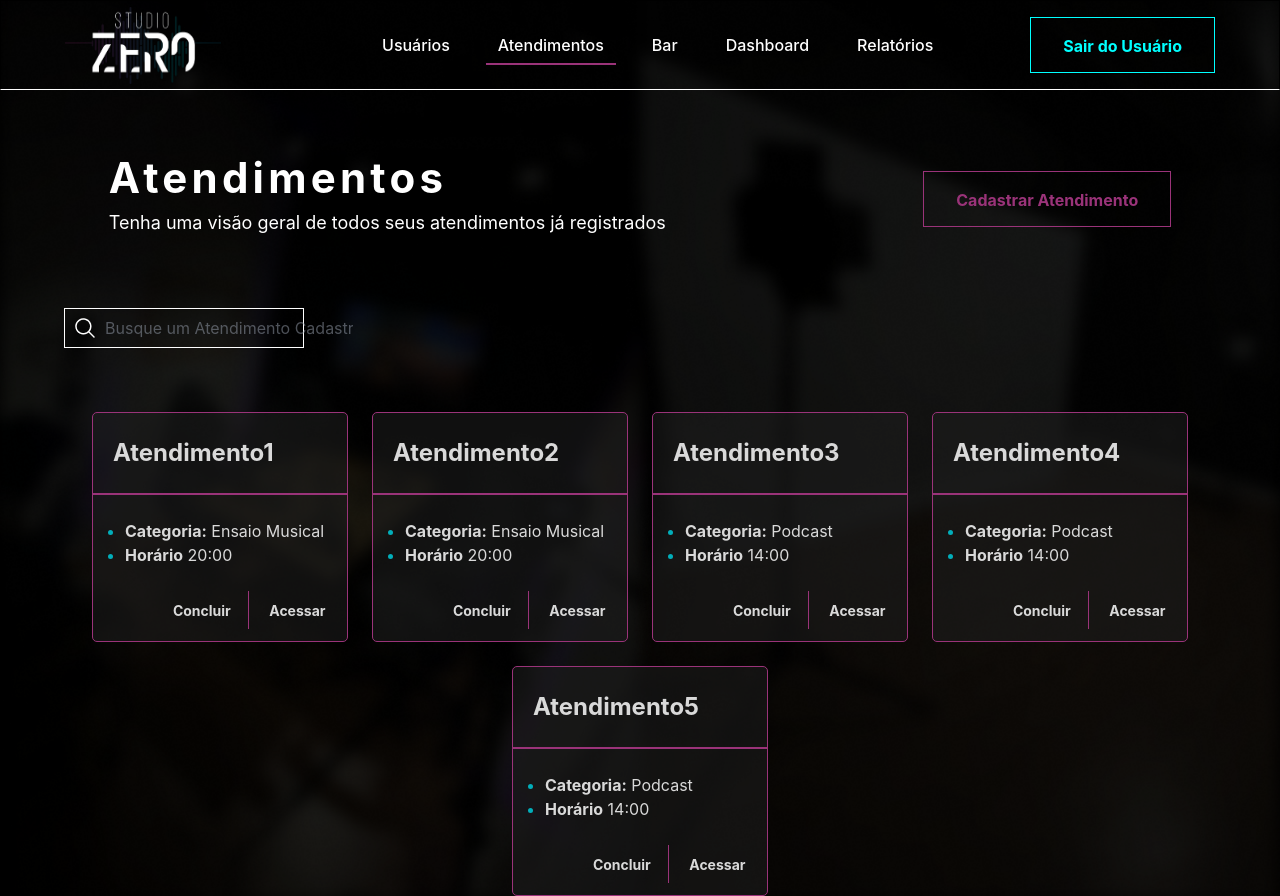
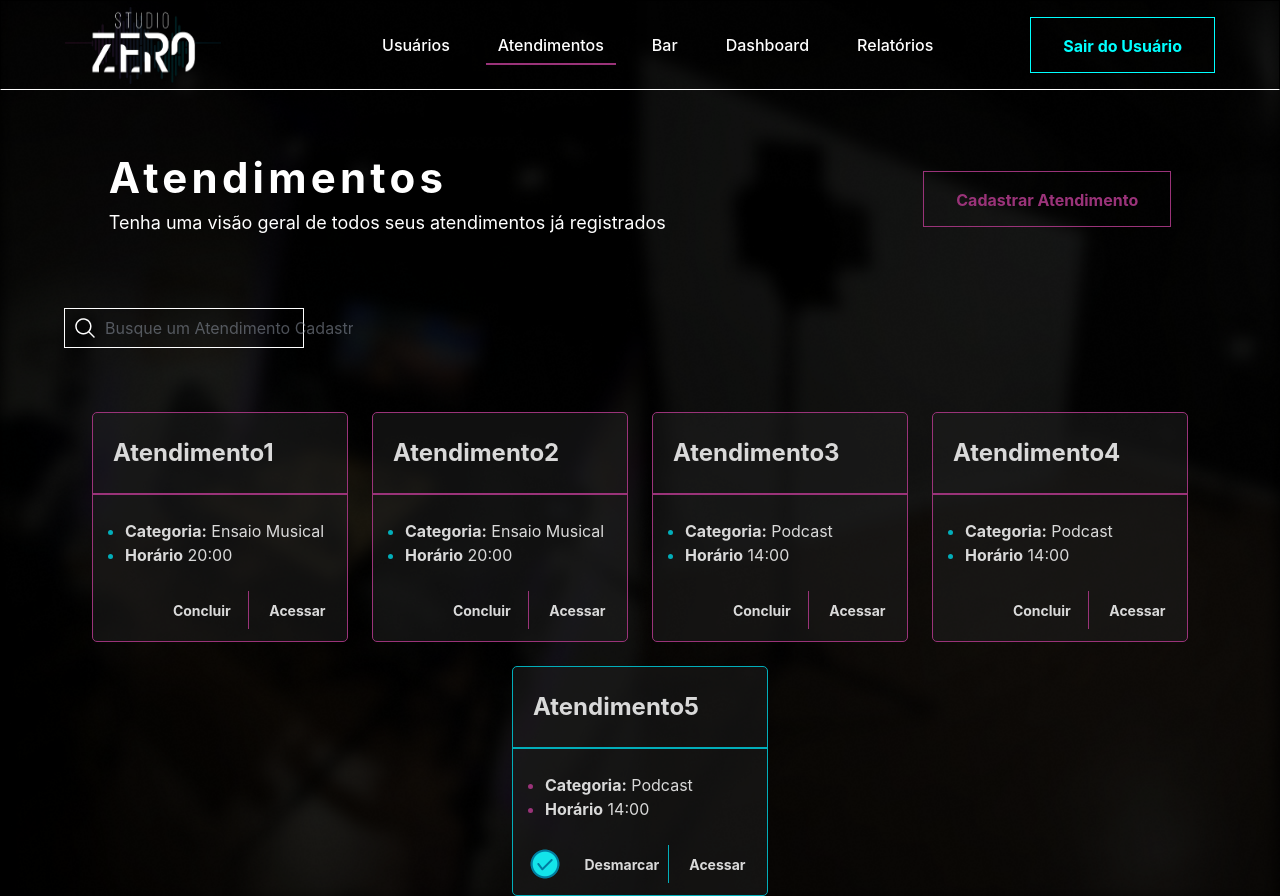
Before and after one commit to Promise-Solutions/Frontend, a React (Vite) app: page /jobs in a window 1280 px wide. Built offline with nearby package versions, Linux system fonts and the light colour scheme; data requests are answered from the project's data file; sample sign-in values are in the browser's storage.

Commit message:
estilização dos cards alteradas e padronizadas

```diff
--- a/db.json
+++ b/db.json
@@ -138,7 +138,7 @@
       "titulo": "Atendimento5",
       "categoria": "Podcast",
       "horario": "14:00",
-      "concluido": false
+      "concluido": true
     }
   ]
 }
--- a/src/components/HomePage/CardHomePage.jsx
+++ b/src/components/HomePage/CardHomePage.jsx
@@ -1,29 +1,27 @@
 import { handleButtonClick } from "./CardHome.script";
+import PrimaryButton from "../PrimaryButton/PrimaryButton";
 
 function CardHomePage({ title, text, url, idButton }) {
   return (
     <article
       className="flex flex-col justify-between align-center
-                                text-[#dedede] p-5 w-95 h-95 bg-[#1E1E1E]
-                                border-1 border-[#9A3379] hover:border-[cyan] duration-600"
+                                text-[#d9d9d9] p-5 w-95 h-95 bg-[#1E1E1E88]
+                                border-1 border-[#9A3379] hover:border-[#02AEBA] duration-100"
     >
       <h1 className="text-[30px] tracking-widest text-[#9A3379] font-semibold w-[80%] h-[30%] mt-5 flex items-center">
         {title}
       </h1>
       <div className="flex justify-between items-center">
-          <p className="w-[60%] text-[#bbb] tracking-wide font-medium">
-            {text}
-          </p>
+        <p className="w-[60%] text-[#bbb] tracking-wide font-medium">{text}</p>
         <img src={url} className="mr-2 w-[20%] h-[4rem]" />
       </div>
-        <button
+      <PrimaryButton
+        text="Acessar"
         onClick={() => handleButtonClick(idButton)}
         id={`${idButton}_id`}
-          className="h-[42px]  ml-auto border-1 px-5 py-2 border-[#9A3379] text-[#9A3379] rounded-md
-                    font-bold cursor-pointer hover:bg-[#9A3379] hover:text-[#000000CC] hover:border-[#9A3379] duration-300"
-        >
-          Acessar
-        </button>
+        className="h-[42px] ml-auto border-1 px-5 py-2 border-[#9A3379] text-[#9A3379]
+                    font-bold cursor-pointer hover:border-[#02AEBA] hover:text-[#02AEBA] duration-300"
+      ></PrimaryButton>
     </article>
   );
 }
--- a/src/components/cardJob/CardJob.jsx
+++ b/src/components/cardJob/CardJob.jsx
@@ -7,8 +7,6 @@ const CardJob = React.memo(({ id, title, category, time, isDone, onClick }) => {
   const [done, setDone] = useState(isDone);
   const { updateStatus } = useJobContext();
 
-
-
   const handleChangeStatus = async () => {
     setDone(!done);
 
@@ -17,29 +15,61 @@ const CardJob = React.memo(({ id, title, category, time, isDone, onClick }) => {
   };
 
   return (
-      <div id={`job_${id}`} className={`card_job border-1 text-[#d9d9d9] w-3xs rounded-[5px] duration-400 pb-2 h-auto bg-[#1E1E1E88] ${done ? "border-[#02AEBA]" : "border-[#9A3379]"}`}>
+    <div
+      id={`job_${id}`}
+      className={`card_job border-1 text-[#d9d9d9] w-3xs rounded-[5px] duration-100 pb-2 h-auto bg-[#1E1E1E88] ${
+        done ? "border-[#02AEBA]" : "border-[#9A3379]"
+      }`}
+    >
       <div className="flex pl-5 py-6 text-2xl font-bold items-center gap-[4px]">
         <h1 className="card_job_title">{title}</h1>
       </div>
       <div>
-          <div className={`border-1 transition duration-400 ${done ? "border-[#02AEBA]" : "border-[#9A3379]"}`}></div>
-          <ul className={`pl-8 py-6 text-[16px] list-disc
-                ${done ? "marker:text-[#9A3379]" : "marker:text-[#02AEBA]"} marker:duration-400 ease-in-out`}>
-            <li ><b>Categoria:</b> {category}</li>
-            <li><b>Horário</b> {time}</li>
+        <div
+          className={`border-1 transition duration-100 ${
+            done ? "border-[#02AEBA]" : "border-[#9A3379]"
+          }`}
+        ></div>
+        <ul
+          className={`pl-8 py-6 text-[16px] list-disc
+                ${
+                  done ? "marker:text-[#9A3379]" : "marker:text-[#02AEBA]"
+                } marker:duration-100 ease-in-out`}
+        >
+          <li>
+            <b>Categoria:</b> {category}
+          </li>
+          <li>
+            <b>Horário</b> {time}
+          </li>
         </ul>
       </div>
       <div className="flex justify-between w-[100%] pr-1 mb-1 border-t-[#ccc] items-center">
-          <img src={ImageDone} className={`h-8 ml-4 duration-600 ${done ? "opacity-100" : "opacity-0"}`} />
+        <img
+          src={ImageDone}
+          className={`h-8 ml-4 duration-100 ${
+            done ? "opacity-100" : "opacity-0"
+          }`}
+        />
         <div className="flex justify-center w-[75%]">
-            <button onClick={handleChangeStatus} className={`h-[38px] w-[50%] text-[14px] py-2 text-[#d9d9d9]
-                 ${done ? "border-[#02AEBA] hover:text-[#02AEBA]" : "border-[#9A3379] hover:text-[#9A3379]"}
-                 font-bold cursor-pointer border-r-1 duration-300`}>
+          <button
+            onClick={handleChangeStatus}
+            className={`h-[38px] w-[50%] text-[14px] py-2 text-[#d9d9d9]
+                 ${
+                   done
+                     ? "border-[#02AEBA] hover:text-[#02AEBA]"
+                     : "border-[#9A3379] hover:text-[#9A3379]"
+                 }
+                 font-bold cursor-pointer border-r-1 duration-100`}
+          >
             {done ? "Desmarcar" : "Concluir"}
           </button>
-            <button onClick={onClick} className={`h-[38px] w-[50%] text-[14px] border-0 px-5 py-2 text-[#D9D9D9]
+          <button
+            onClick={onClick}
+            className={`h-[38px] w-[50%] text-[14px] border-0 px-5 py-2 text-[#D9D9D9]
                  ${done ? "hover:text-[#02AEBA]" : "hover:text-[#9A3379]"}
-                 font-bold cursor-pointer hover:text-[#02AEBA] duration-300 ease-in-out`}>
+                 font-bold cursor-pointer hover:text-[#02AEBA] duration-100 ease-in-out`}
+          >
             Acessar
           </button>
         </div>
--- a/src/components/cardUser/CardUser.jsx
+++ b/src/components/cardUser/CardUser.jsx
@@ -10,7 +10,7 @@ const CardUser = ({
   return (
     <div
       id={`user_${id}`}
-      className="card_user border-2 border-[#9A3379] w-[17rem] h-auto flex-wrap bg-[#1E1E1E] cursor-pointer hover:border-[cyan] transition duration-100 ease-in-out"
+      className={`card_user border-1 border-[#9A3379] text-[#d9d9d9] w-[17rem] h-auto rounded-[5px] bg-[#1E1E1E88] cursor-pointer hover:border-[cyan] transition duration-100 ease-in-out `}
       onClick={onClick} // Trigger the onClick callback
     >
       <div className="px-4 py-6 text-2xl font-bold">
@@ -18,8 +18,10 @@ const CardUser = ({
       </div>
       <div>
         {/* Divisão */}
-        <div className="border-1 border-white"></div>
-        <ul className="px-8 py-6 text-[16px] list-disc">
+        <div className={`border-1 transition duration-100`}></div>
+        <ul
+          className={`px-8 py-6 text-[16px] list-disc marker:text-[#02AEBA] ease-in-out`}
+        >
           {tipoCliente && ( // Only render if tipoCliente exists
             <li>
               <b>Tipo de Cliente:</b> <span>{tipoCliente}</span>
--- a/src/context/GlobalProvider.jsx
+++ b/src/context/GlobalProvider.jsx
@@ -4,9 +4,9 @@ import { UserProvider } from "./UserContext";
 function GlobalProvider({ children }) {
     return (
         <UserProvider>
-            <JobProvider>
-                    {children}
-            </JobProvider>
+        <JobProvider>
+            {children}
+        </JobProvider>
         </UserProvider>
 
     );
```
Lines whose indentation alone changed are shown as unchanged.
